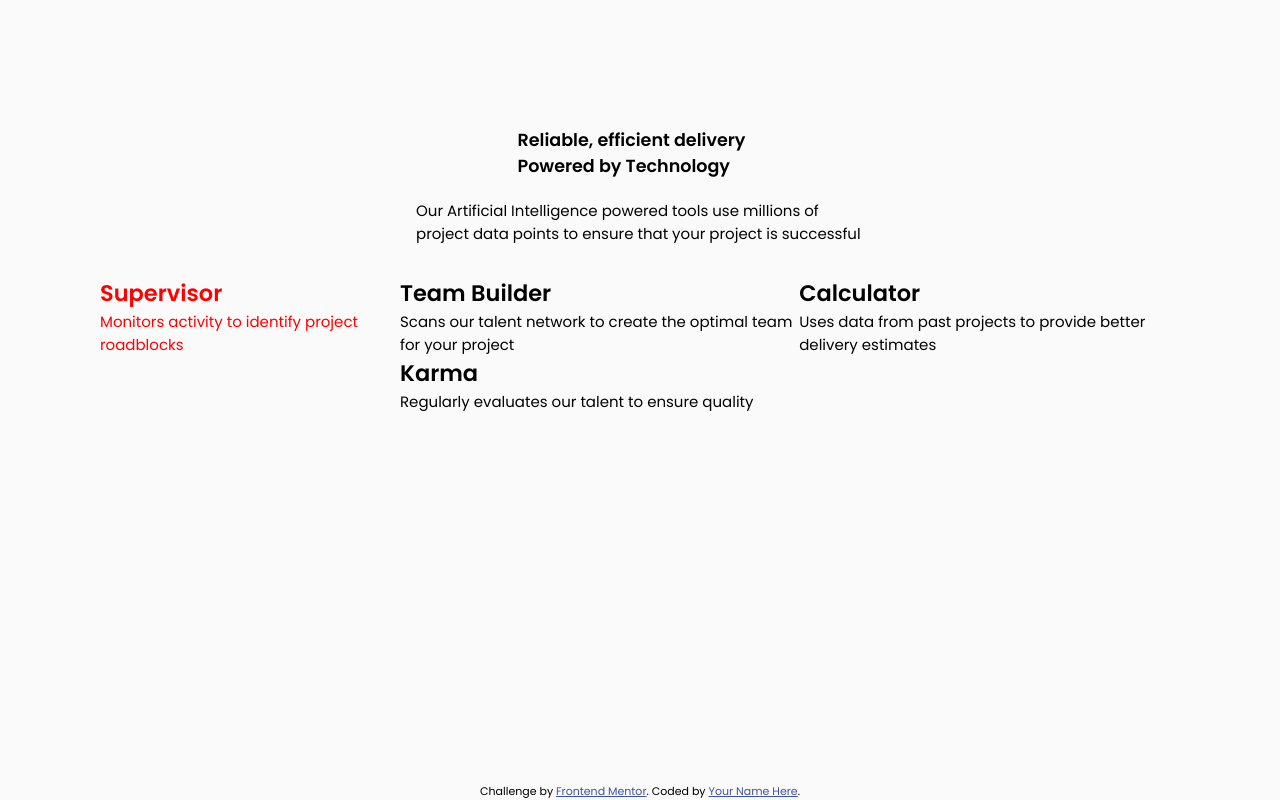
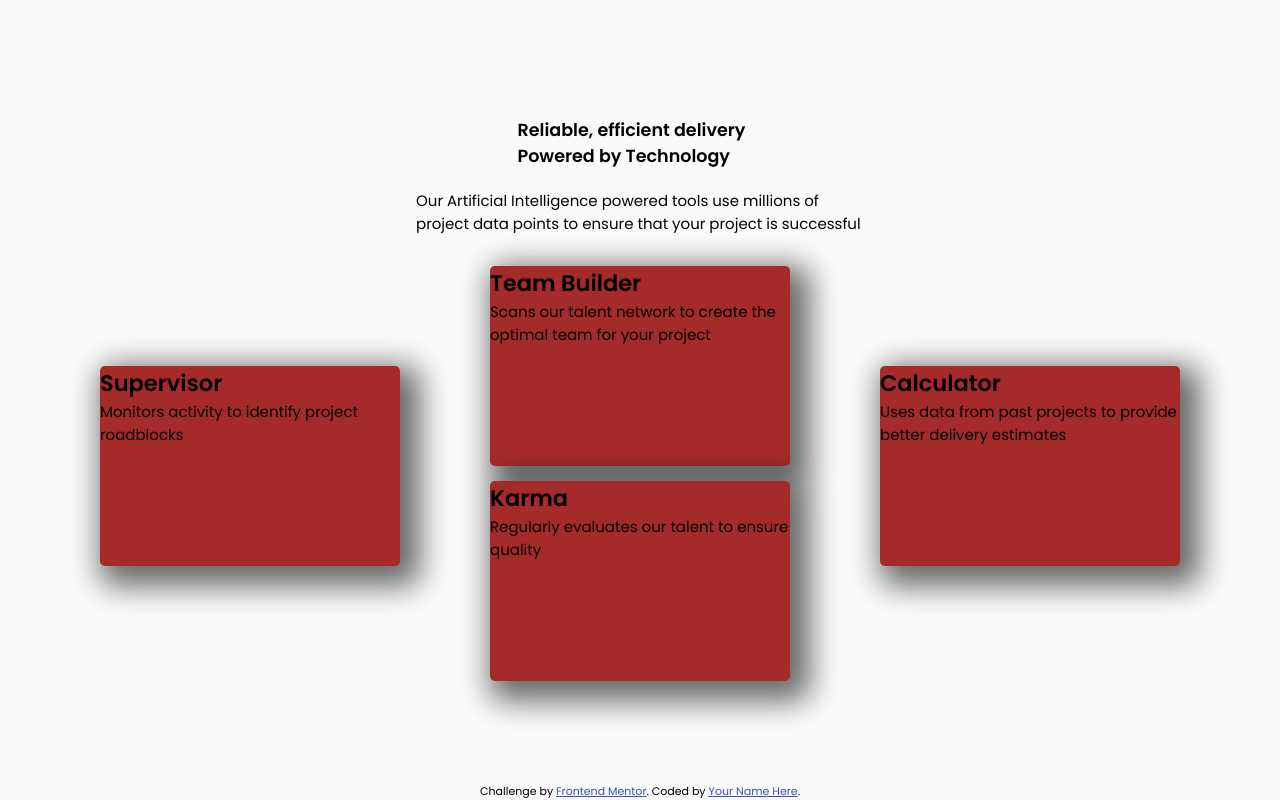
Before and after one commit to FelipeFerreiraSS/Four-card-feature-section, a plain HTML site: page index.html in a window 1280 px wide. Drawn offline with Linux system fonts and the light colour scheme.

Commit message:
Update style.css

```diff
--- a/style.css
+++ b/style.css
@@ -58,12 +58,37 @@ body {
 
 .sectionBody {
   display: flex;
+  justify-content: space-between;
+  align-items: center;
   width: 1080px;
   height: 400px;
 }
 
 .left > div {
-  color: red;
+  background-color: brown;
   height: 200px;
   width: 300px;
+
+  border-radius: 5px;
+  box-shadow: 10px 10px 30px 10px rgb(0 0 0 / 59%);
 }
+
+.center > div {
+  background-color: brown;
+  height: 200px;
+  width: 300px;
+
+  margin-top: 15px;
+
+  border-radius: 5px;
+  box-shadow: 10px 10px 30px 10px rgb(0 0 0 / 59%);
+}
+
+.right > div {
+  background-color: brown;
+  height: 200px;
+  width: 300px;
+  border-radius: 5px;
+
+  box-shadow: 10px 10px 30px 10px rgb(0 0 0 / 59%);
+}
```
